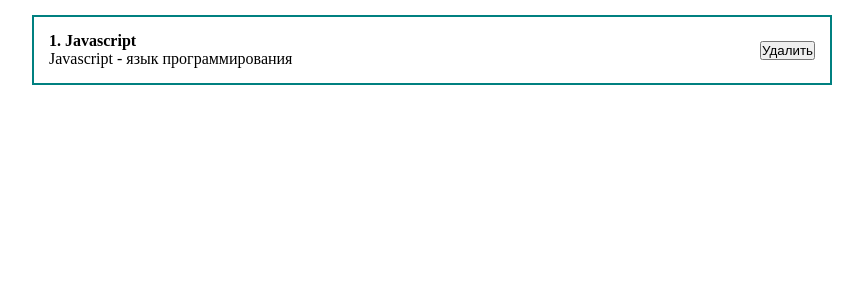
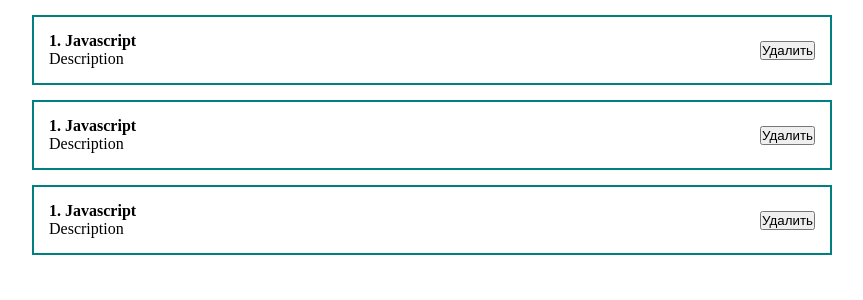
Before and after one commit to Oaks/ulbi-react-fundamental, a React (Create React App) app: page / in a window 1280 px wide. Shown: the top 300 px of the page, without its empty margins (208-1071 px from the left). Built offline with nearby package versions, Linux system fonts and the light colour scheme; the HTML template or start-up script is replaced by a standard one.

Commit message:
Post props

```diff
--- a/src/App.js
+++ b/src/App.js
@@ -5,7 +5,9 @@
 function App() {
     return (
         <div className="App">
-            <PostItem />
+            <PostItem post={{id: 1, title: "Javascript", body: "Description"}} />
+            <PostItem post={{id: 1, title: "Javascript", body: "Description"}} />
+            <PostItem post={{id: 1, title: "Javascript", body: "Description"}} />
         </div>
     );
 }
--- a/src/components/PostItem.jsx
+++ b/src/components/PostItem.jsx
@@ -1,12 +1,12 @@
 import React from "react";
 
-const ProcItem = () => {
+const ProcItem = (props) => {
     return (
         <div className="post">
             <div className="post__content">
-                <strong>1. Javascript</strong>
+                <strong>{props.post.id}. {props.post.title}</strong>
                 <div>
-                    Javascript - язык программирования
+                    {props.post.body}
                 </div>
             </div>
             <div className="post__btns">
```
